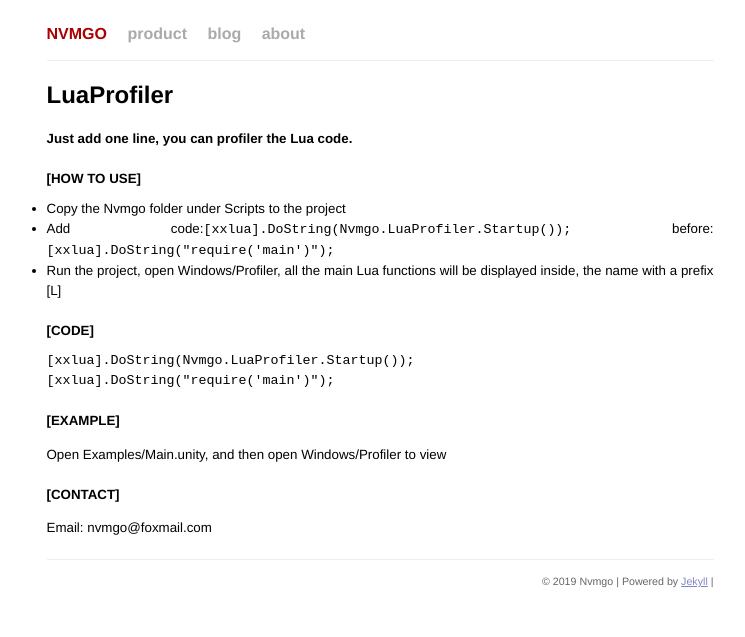
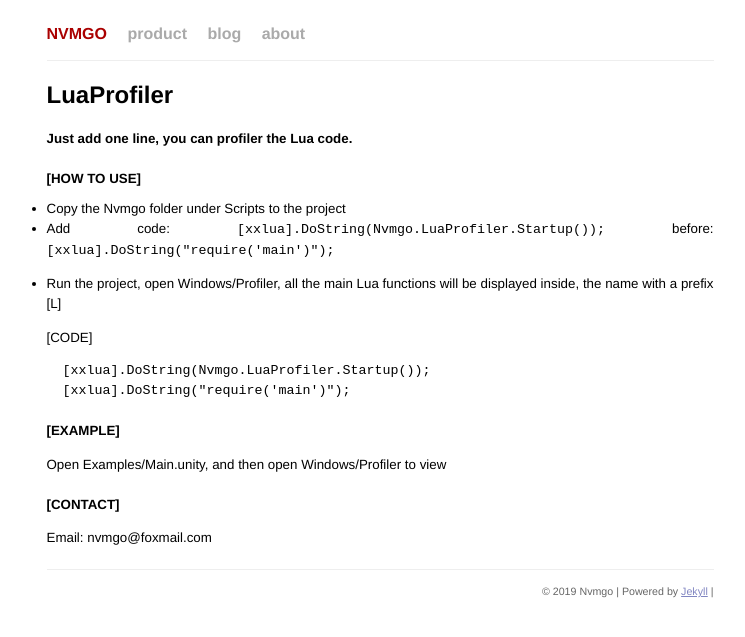
Before and after one commit to nvmgo/nvmgo.github.io, a Jekyll site: the page built from index.md, in a window 1280 px wide. Shown: the top 637 px of the page, without its empty margins (260-1005 px from the left). Built offline with Jekyll 4.4.1, drawn with Linux system fonts in a browser that asks for light colours; comment, search, counter and statistics services are not loaded; our own code applies the rules of GitHub Pages for plain Markdown files.

````diff
--- a/index.md
+++ b/index.md
@@ -8,15 +8,15 @@ layout: default
 
 ### [HOW TO USE]
 * Copy the Nvmgo folder under Scripts to the project
-* Add code:`[xxlua].DoString(Nvmgo.LuaProfiler.Startup());` before:`[xxlua].DoString("require('main')");`
+* Add code: `[xxlua].DoString(Nvmgo.LuaProfiler.Startup());`  before: `[xxlua].DoString("require('main')");`
 * Run the project, open Windows/Profiler, all the main Lua functions will be displayed inside, the name with a prefix [L]
 
-### [CODE]
+    [CODE]
 
-```
-[xxlua].DoString(Nvmgo.LuaProfiler.Startup());
-[xxlua].DoString("require('main')");
-```
+    ```
+    [xxlua].DoString(Nvmgo.LuaProfiler.Startup());
+    [xxlua].DoString("require('main')");
+    ```
 
 ### [EXAMPLE]
 Open Examples/Main.unity, and then open Windows/Profiler to view
````
